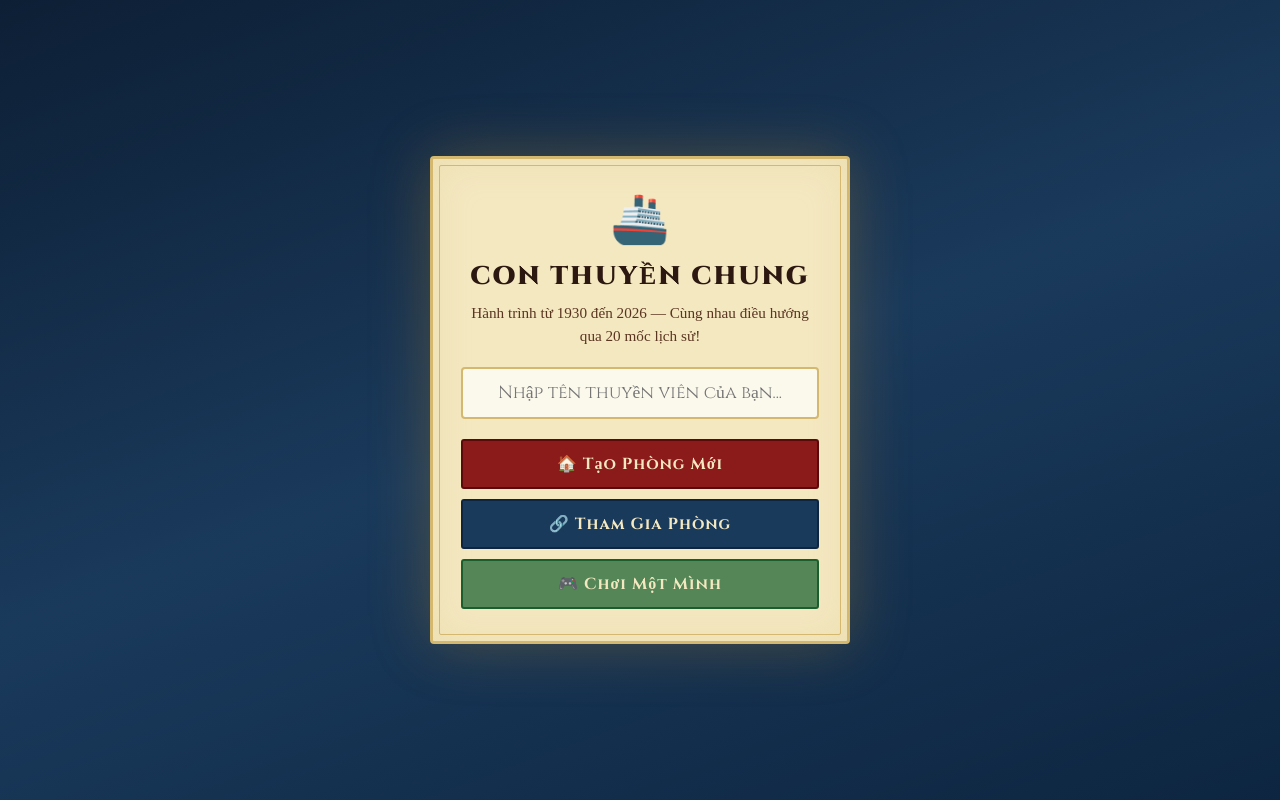
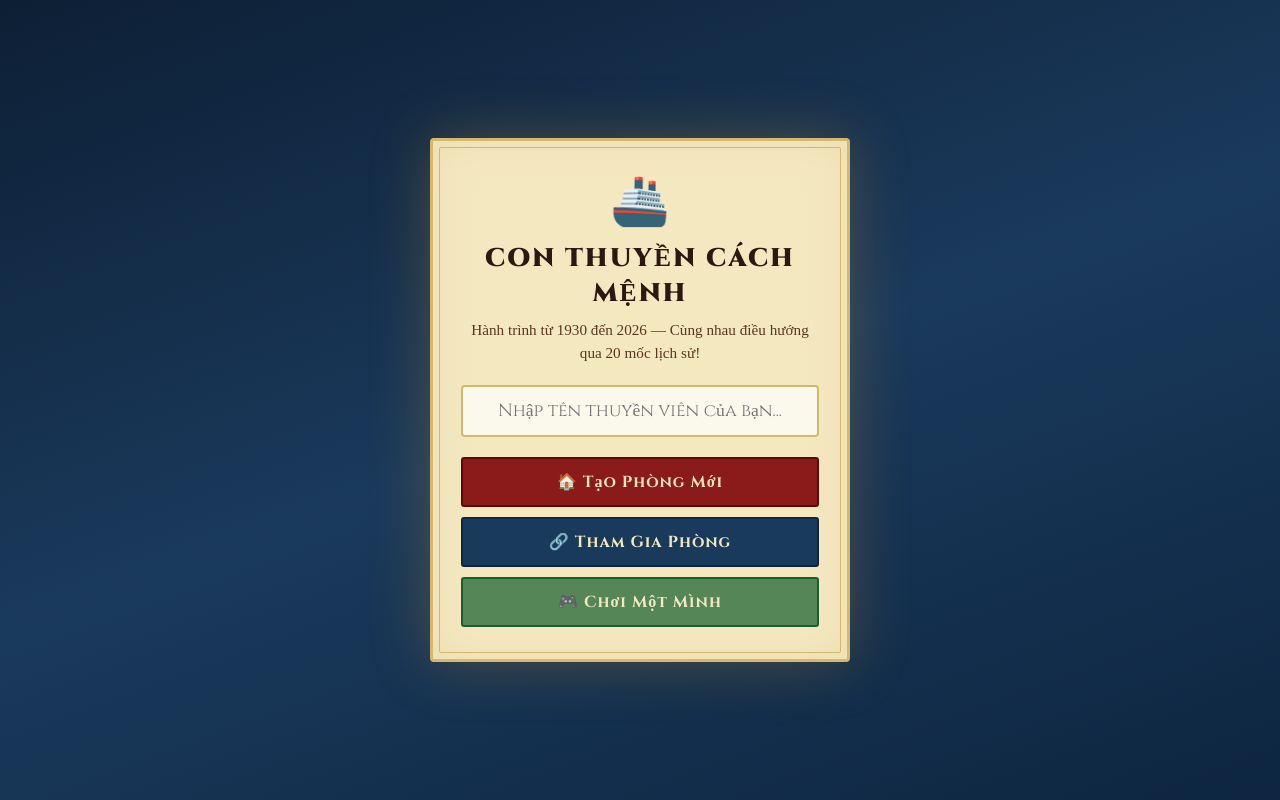
Before and after one commit to trunghieu2004pk/HCM202, a plain HTML site: page index.html in a window 1280 px wide. Drawn offline with Linux system fonts and the light colour scheme; a web font is replaced by a local one.

Commit message:
Rename 2

```diff
--- a/index.html
+++ b/index.html
@@ -893,7 +893,7 @@ body {
 <div class="start-overlay" id="startOverlay">
   <div class="start-card">
     <span class="ship-icon">🚢</span>
-    <h2>Con Thuyền Chung</h2>
+    <h2>Con Thuyền Cách Mệnh</h2>
     <p>Hành trình từ 1930 đến 2026 — Cùng nhau điều hướng qua 20 mốc lịch sử!</p>
     <div class="name-input-group" style="margin-bottom: 20px;">
       <input type="text" id="playerNameInput" placeholder="Nhập tên thuyền viên của bạn..." maxlength="20" style="width: 100%; padding: 12px; border: 2px solid var(--parch3); border-radius: 4px; background: rgba(255,255,255,0.7); font-family: 'Cinzel', serif; font-size: 1.1rem; text-align: center; color: var(--ink);">
```
